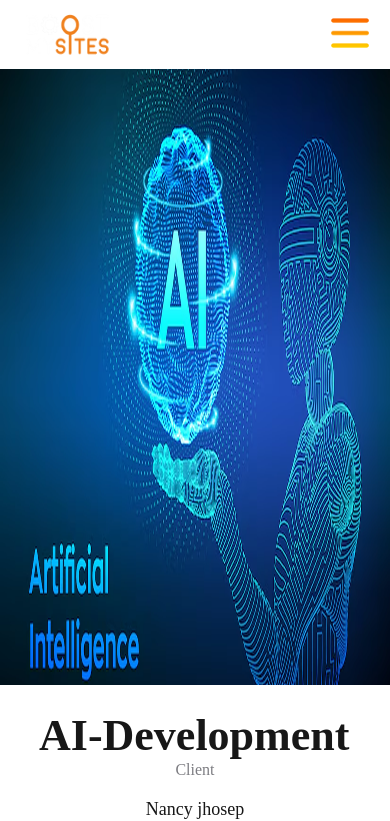
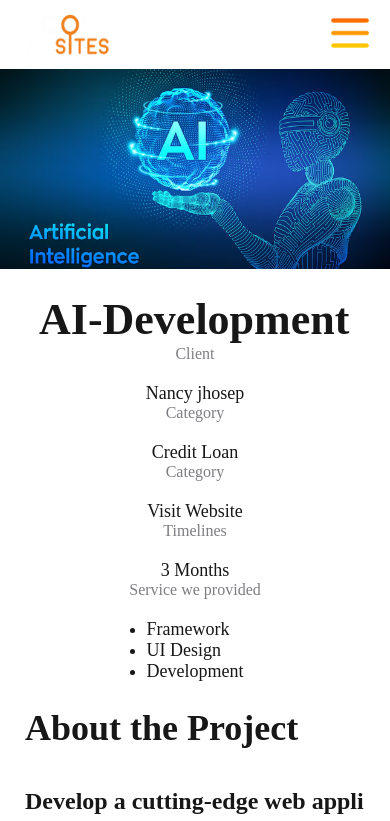
Before and after one commit to NandhuNarayanan/Assessment_mahin, a Next.js app: page /desktop3 in a window 390 px wide. Shown: the top 821 px of the page. Built offline with nearby package versions, Linux system fonts and the light colour scheme.

Commit message:
image size changed

```diff
--- a/src/app/desktop3/page.module.css
+++ b/src/app/desktop3/page.module.css
@@ -14,5 +14,7 @@
   .aiImage {
     max-width: 400px;
     min-width: 200px;
+    width: 100%;
+        height: 200px;
   }
 }
```
